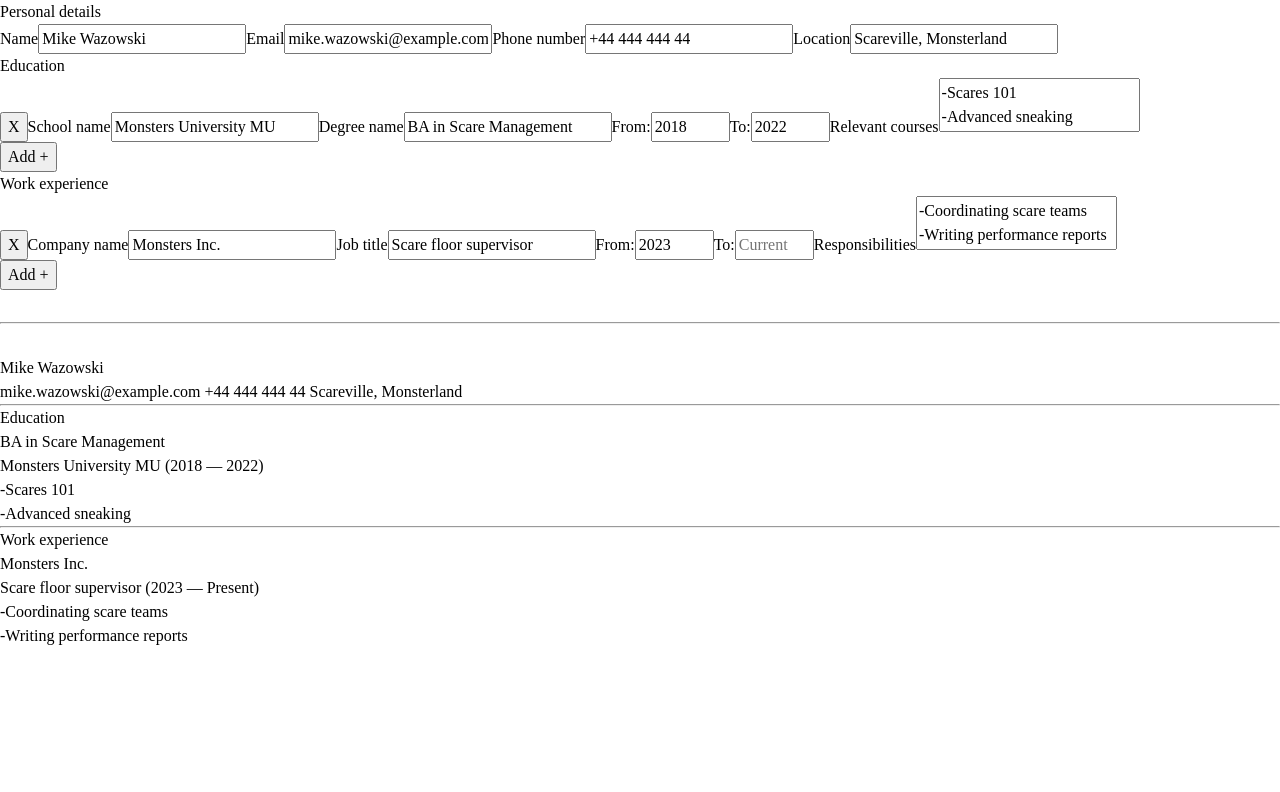
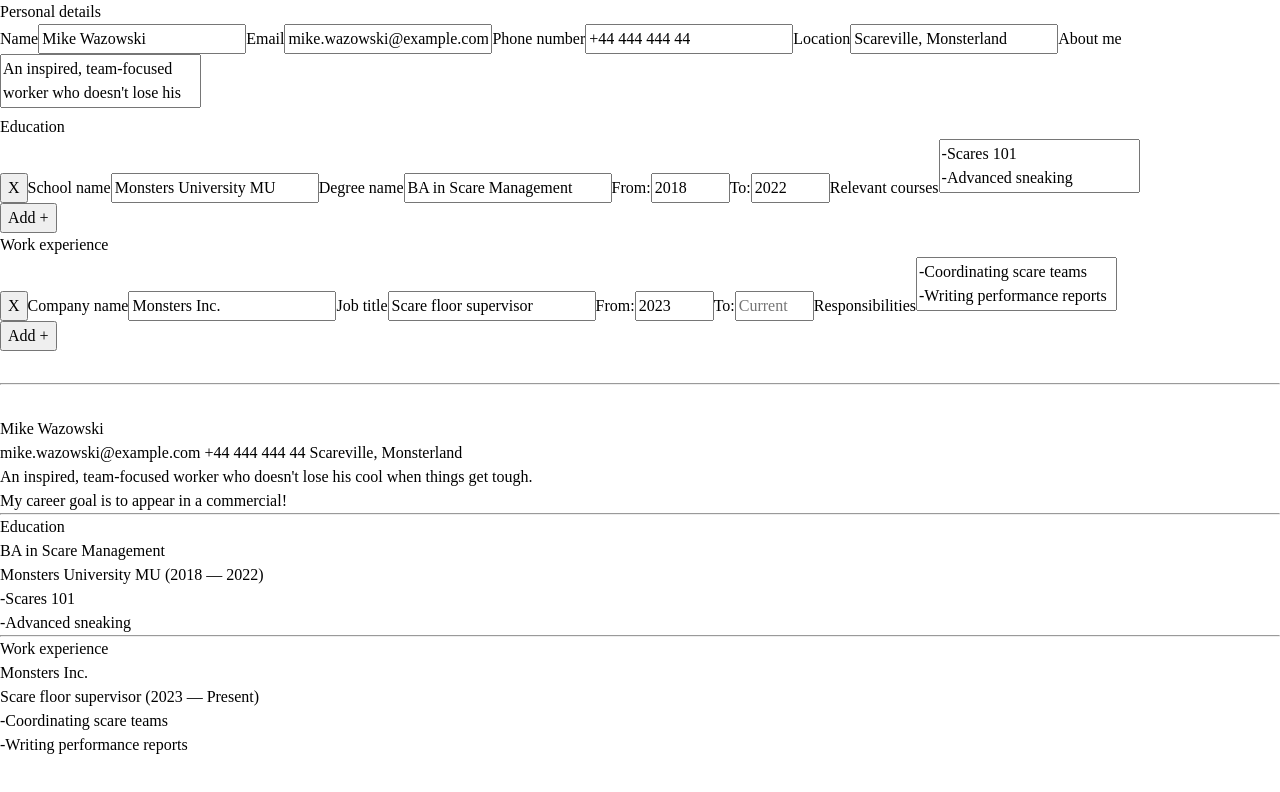
Before and after one commit to vicpues/odin-cv, a React (Vite) app: page / in a window 1280 px wide. Shown: the top 792 px of the page. Built offline with nearby package versions, Linux system fonts and the light colour scheme.

Commit message:
feat: Add aboutme field

```diff
--- a/src/components/Form/PersonalTemplate.jsx
+++ b/src/components/Form/PersonalTemplate.jsx
@@ -39,6 +39,17 @@ export default function PersonalTemplate({ groupData, onUpdate }) {
         defaultValue={groupData.location}
         inputProps={{ autoCapitalize: "words" }}
       />
+
+      <Input
+        label="About me"
+        name="about"
+        type="textarea"
+        placeholder={
+          "example:\n'An inspired, team-focused worker who doesn't lose his cool when things get tough.\nMy career goal is to appear in a commercial!'"
+        }
+        defaultValue={groupData.about}
+        inputProps={{ autoCapitalize: "sentence" }}
+      />
     </InputGroup>
   );
 }
--- a/src/components/Output/Output.jsx
+++ b/src/components/Output/Output.jsx
@@ -12,6 +12,9 @@ export default function Output({ data }) {
         <div>{personal.name}</div>
         <span>{personal.email}</span> <span>{personal.phone}</span>{" "}
         <span>{personal.location}</span>
+        <div>
+          <Paragraphs string={personal.about} />
+        </div>
       </div>
 
       {education.length > 0 && (
--- a/src/form-data.js
+++ b/src/form-data.js
@@ -6,6 +6,7 @@ export const data = {
             email: "mike.wazowski@example.com",
             phone: "+44 444 444 44",
             location: "Scareville, Monsterland",
+            about: "An inspired, team-focused worker who doesn't lose his cool when things get tough.\nMy career goal is to appear in a commercial!",
         },
     ],
 
```
